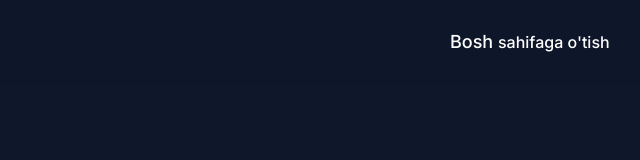
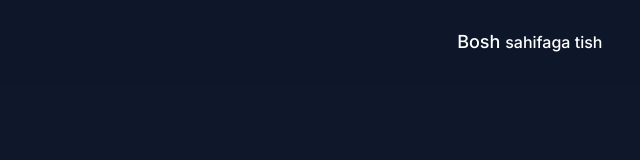
Before and after one commit to mannonov0830/projcet, a website: page src/html.lesson/lesson1.html in a window 1280 px wide. Shown: the full height of the page, 262-902 px from the left. Drawn offline with nearby package versions, Linux system fonts and the light colour scheme.

Commit message:
1-darst tuzib chiqilmoqda

```diff
--- a/src/html.lesson/lesson1.html
+++ b/src/html.lesson/lesson1.html
@@ -25,7 +25,7 @@
 
             <ul>
 
-                <li><a href="/src/index.html" id="htmlLink">Bosh <span>sahifaga o'tish</span></a></li>
+                <li><a href="/src/index.html" id="htmlLink">Bosh <span>sahifaga tish</span></a></li>
 
             </ul>
 
```
